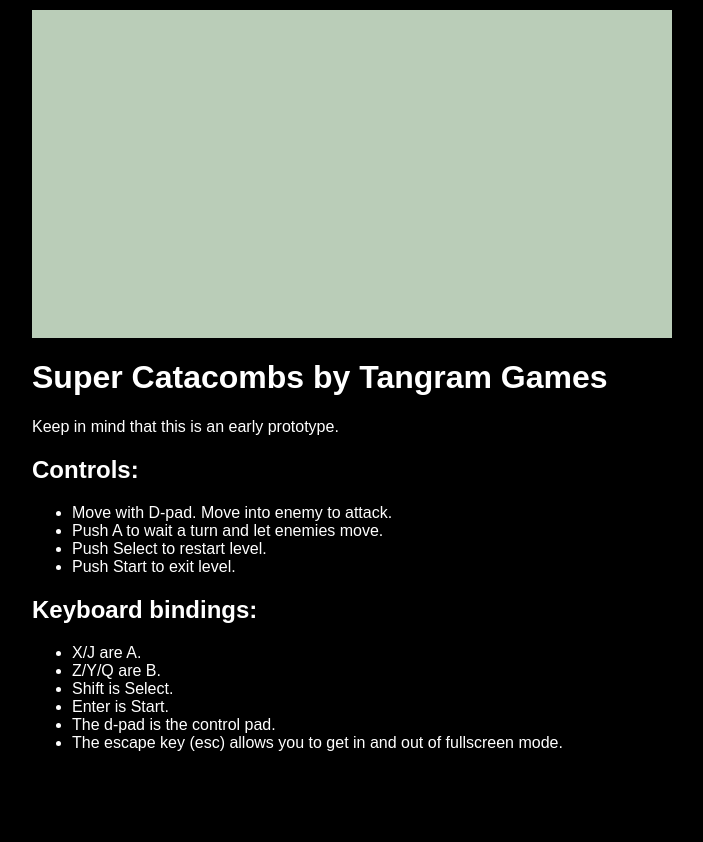
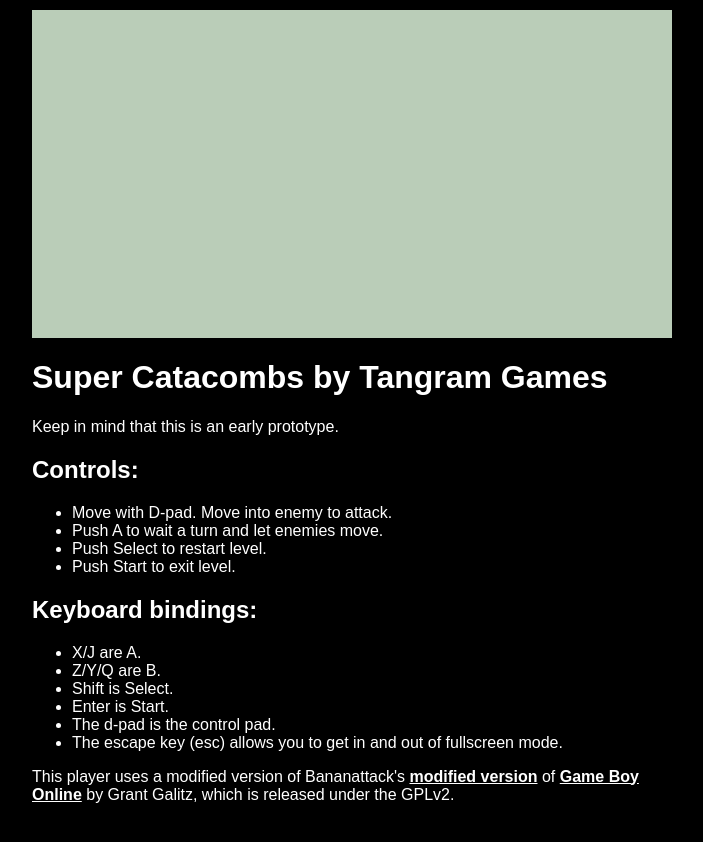
Before and after one commit to TangramGames/tangramgames.github.io, a Jekyll site: the page supercatacombs-online/index.html, which Jekyll copies as it is, in a window 1280 px wide. Shown: the top 842 px of the page, without its empty margins (288-991 px from the left). Built offline with Jekyll 4.4.1, drawn with Linux system fonts in a browser that asks for light colours.

Commit message:
added licese notice to bottom of emulator page

```diff
--- a/supercatacombs-online/index.html
+++ b/supercatacombs-online/index.html
@@ -45,6 +45,7 @@
 				<li>The d-pad is the control pad.</li>
 				<li>The escape key (esc) allows you to get in and out of fullscreen mode.</li>
 			</ul>
+			This player uses a modified version of Bananattack's <a href="https://github.com/Bananattack/hypercat-online">modified version</a> of <a href="https://github.com/grantgalitz/GameBoy-Online">Game Boy Online</a> by Grant Galitz, which is released under the GPLv2.
         </div>
         <div id="terminal" class="window">
             <div id="terminal_output"/>
```
